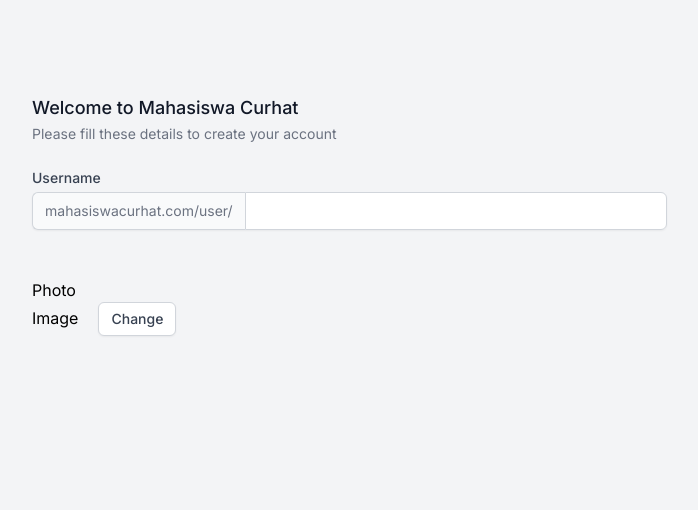
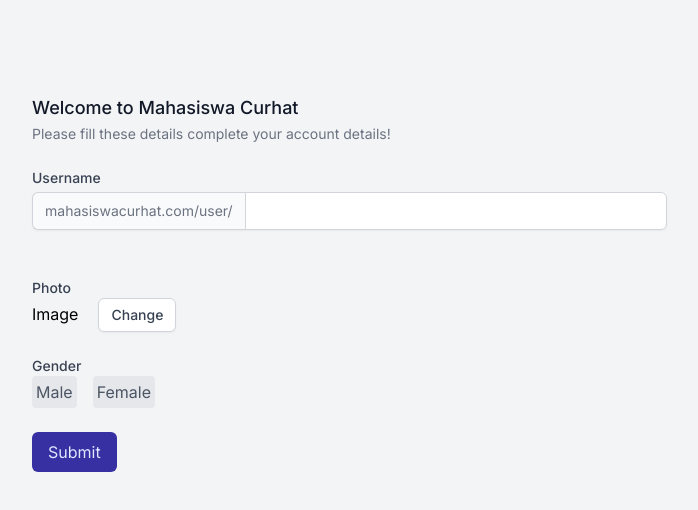
Before and after one commit to angeloanan/MahasiswaCurhat, a Next.js app: page /auth/newuser in a window 1280 px wide. Shown: the top 510 px of the page, without its empty margins (128-826 px from the left). Built offline with nearby package versions, Linux system fonts and the light colour scheme; what @tailwindcss/typography would draw is missing.

Commit message:
feat: partial new user page

```diff
--- /dev/null
+++ b/src/pages/api/newuser.ts
@@ -0,0 +1,48 @@
+import type { NextApiRequest, NextApiResponse } from 'next'
+import { ZodError } from 'zod'
+import { getSession } from 'next-auth/react'
+
+import { prisma } from '../../lib/prisma'
+import { NewUserFormSchema } from '../../schemas/NewUserForm'
+
+async function NewUser(req: NextApiRequest, res: NextApiResponse) {
+  const session = await getSession({ req })
+  if (!session || !session.user) {
+    res.status(401).json({ status: 401, message: 'Unauthenticated' })
+    return
+  }
+
+  try {
+    const { body } = req
+    const formData = NewUserFormSchema.parse(body)
+
+    await prisma.user.update({
+      where: { id: session.user.id },
+      data: {
+        username: formData.username,
+        gender: formData.gender,
+        birthdate: formData.birthdate,
+        university: {
+          connectOrCreate: {
+            create: {
+              name: formData.university,
+            },
+            where: {
+              name: formData.university,
+            },
+          },
+        },
+      },
+    })
+
+    res.status(200).json({ name: 'John Doe' })
+  } catch (error) {
+    if (error instanceof ZodError) {
+      res.status(400).json({ status: 400, error: error.message })
+    } else {
+      res.status(500).json({ status: 500, error: error })
+    }
+  }
+}
+
+export default NewUser
--- a/src/pages/auth/newuser.tsx
+++ b/src/pages/auth/newuser.tsx
@@ -1,16 +1,62 @@
+import * as React from 'react'
+
+import { Controller, useForm } from 'react-hook-form'
+import { zodResolver } from '@hookform/resolvers/zod'
+
+import * as z from 'zod'
+import { NewUserFormSchema } from '../../schemas/NewUserForm'
+import { RadioGroup } from '@headlessui/react'
+import { SexualityPronouns } from '.prisma/client'
+import { useRouter } from 'next/router'
+
 function NewUserPage() {
+  const [isSubmitting, setIsSubmitting] = React.useState(false)
+
+  const router = useRouter()
+  const { register, control, handleSubmit, setValue, getValues } = useForm<
+    z.infer<typeof NewUserFormSchema>
+  >({
+    // resolver: zodResolver(NewUserFormSchema) // https://github.com/react-hook-form/resolvers/issues/271
+  })
+
+  const onFormSubmit = handleSubmit(async (data) => {
+    try {
+      setIsSubmitting(true)
+
+      alert(JSON.stringify(data, null, 2))
+      const fetchRequest = await fetch('/api/newuser', {
+        method: 'POST',
+        headers: { 'Content-Type': 'application/json' },
+        body: JSON.stringify(data),
+      })
+
+      if (fetchRequest.status === 200) {
+        router.replace('/')
+      } else {
+        throw await fetchRequest.json()
+      }
+    } catch (e) {
+      console.error(e)
+    } finally {
+      setIsSubmitting(false)
+    }
+  })
+
   return (
     <div className='flex flex-col max-w-screen-lg min-h-screen p-8 mx-auto mt-16'>
       {/* Title thing */}
       <div className=''>
         <h1 className='text-lg font-medium leading-6 text-gray-900'>Welcome to Mahasiswa Curhat</h1>
         <div className='mt-1 text-sm text-gray-500'>
-          Please fill these details to create your account
+          Please fill these details complete your account details!
         </div>
       </div>
 
       {/* Start form */}
-      <div className='grid grid-cols-1 mt-6 gap-y-6 gap-x-4 sm:grid-cols-6'>
+      <form
+        className='grid grid-cols-1 mt-6 gap-y-6 gap-x-4 sm:grid-cols-6'
+        onSubmit={onFormSubmit}
+      >
         <div className='sm:col-span-4'>
           <label htmlFor='username' className='block text-sm font-medium text-gray-700'>
             Username
@@ -22,12 +68,16 @@
             <input
               type='text'
               className='flex-1 block w-full min-w-0 border-gray-300 rounded-none focus:ring-indigo-500 focus:border-indigo-500 rounded-r-md sm:text-sm'
+              {...register('username')}
             />
           </div>
         </div>
 
         <div className='sm:col-span-4'>
-          <label htmlFor='photo' className='grid grid-cols-1 mt-6 gap-y-6 gap-x-4 sm:grid-cols-6'>
+          <label
+            htmlFor='photo'
+            className='grid grid-cols-1 mt-6 text-sm font-medium text-gray-700 gap-y-6 gap-x-4 sm:grid-cols-6'
+          >
             Photo
           </label>
           <div>
@@ -41,7 +91,61 @@
             </button>
           </div>
         </div>
-      </div>
+
+        {/* Gender */}
+        <div className='sm:col-span-4'>
+          {/* https://github.com/react-hook-form/react-hook-form/discussions/3504#discussioncomment-1205439 */}
+          <Controller
+            name='gender'
+            control={control}
+            render={({ field: { onChange } }) => (
+              <RadioGroup<'div', SexualityPronouns>
+                value={getValues('gender')}
+                onChange={(value: SexualityPronouns) => {
+                  onChange(value)
+                  setValue('gender', value)
+                }}
+              >
+                <RadioGroup.Label className='block text-sm font-medium text-gray-700'>
+                  Gender
+                </RadioGroup.Label>
+                <div className='flex gap-4 text-base'>
+                  <RadioGroup.Option<'div', SexualityPronouns>
+                    value='MALE'
+                    className={({ checked, active }) =>
+                      `p-1 rounded cursor-pointer ${
+                        checked ? `bg-blue-500 text-blue-100` : `bg-gray-200 text-gray-600`
+                      }`
+                    }
+                  >
+                    Male
+                  </RadioGroup.Option>
+                  <RadioGroup.Option<'div', SexualityPronouns>
+                    value='FEMALE'
+                    className={({ checked, active }) =>
+                      `p-1 rounded cursor-pointer ${
+                        checked ? `bg-red-500 text-red-100` : `bg-gray-200 text-gray-600`
+                      }`
+                    }
+                  >
+                    Female
+                  </RadioGroup.Option>
+                </div>
+              </RadioGroup>
+            )}
+          />
+        </div>
+
+        {/* Submit button */}
+        <div className='sm:col-span-4'>
+          <input
+            type='submit'
+            className={`flex items-center gap-2 px-4 py-2 text-indigo-100 bg-indigo-800 rounded-md cursor-pointer hover:bg-indigo-900 hover:text-white ${
+              isSubmitting && 'cursor-wait'
+            }`}
+          />
+        </div>
+      </form>
     </div>
   )
 }
--- /dev/null
+++ b/src/schemas/NewUserForm.ts
@@ -0,0 +1,16 @@
+import * as z from 'zod'
+
+export const SexualityPronouns = z.enum(['MALE', 'FEMALE'])
+
+export const NewUserFormSchema = z.object({
+  username: z
+    .string()
+    .regex(/^[a-zA-Z0-9_]+$/, {
+      message: 'Username must only contain letters, numbers or underscores',
+    })
+    .min(3, { message: 'Username must be longer' })
+    .max(16, { message: 'Username must not be longer than 16 characters' }),
+  gender: SexualityPronouns,
+  birthdate: z.date(),
+  university: z.string().min(3),
+})
```
